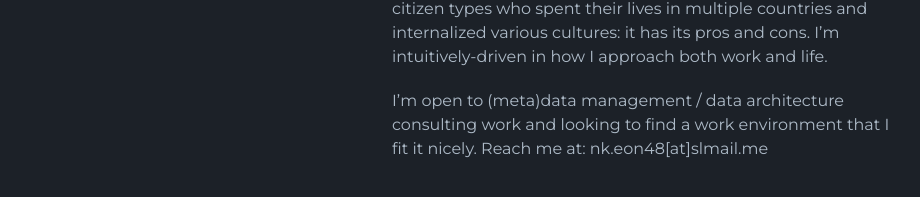
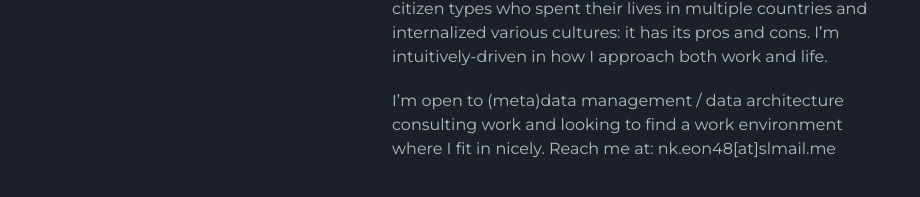
Before and after one commit to n42r/n42r.github.io, a Jekyll site: the page built from index.md, in a window 1280 px wide. Shown: the part 553-750 px from the top of the page, without its empty margins (178-1098 px from the left). Built offline with Jekyll 4.4.1, drawn with Linux system fonts in a browser that asks for light colours; the repository's description, which GitHub fills in, is left out.

Commit message:
touch to text

```diff
--- a/index.md
+++ b/index.md
@@ -11,4 +11,4 @@ Before that, I worked on product design and development of social media apps and
 With regards to my background, I am one of those world-citizen types who spent their lives in multiple countries and internalized various cultures: it has its pros and cons. I'm intuitively-driven in how I approach both work and life.
 
 
-I'm open to (meta)data management / data architecture consulting work and looking to find a work environment that I fit it nicely. Reach me at: nk.eon48[at]slmail.me
+I'm open to (meta)data management / data architecture consulting work and looking to find a work environment where I fit in nicely. Reach me at: nk.eon48[at]slmail.me
```
